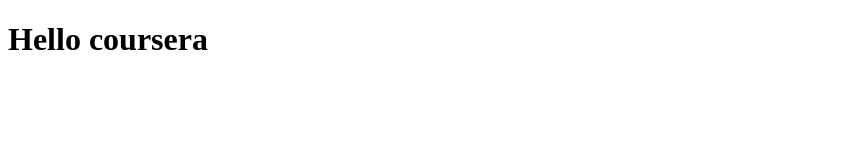
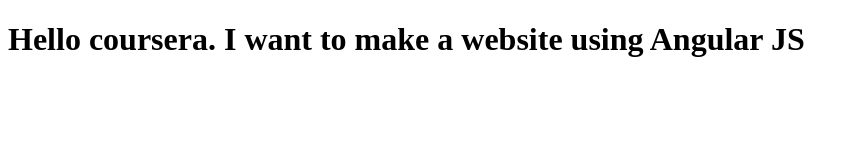
Before and after one commit to JipsaMathew/coursera-test, a plain HTML site: page index.html in a window 1280 px wide. Shown: the whole page, without its empty margins (0-859 px from the left). Drawn offline with Linux system fonts and the light colour scheme.

Commit message:
Second version of index

```diff
--- a/index.html
+++ b/index.html
@@ -5,6 +5,6 @@
     <title>hello</title>
   </head>
   <body>
-    <h1>Hello coursera</h1>
+    <h1>Hello coursera. I want to make a website using Angular JS</h1>
   </body>
 </html>
```
